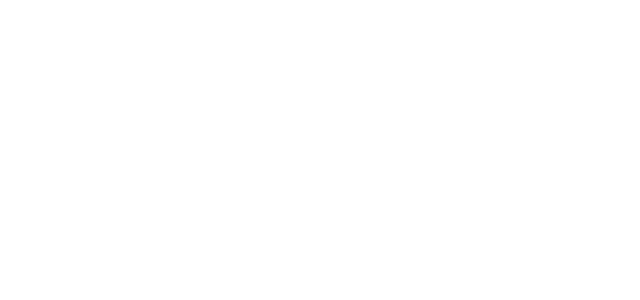
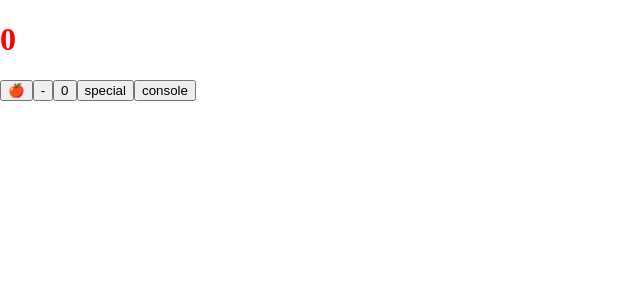
Before and after one commit to Ali-GreenHeart/fe13-react, a React (Vite) app: page /counter-with-reducer in a window 1280 px wide. Before the commit this address had no page. Shown: the top 300 px of the page, without its empty margins (0-640 px from the left). Built offline with nearby package versions, Linux system fonts and the light colour scheme.

Commit message:
add counter with reducer

```diff
--- /dev/null
+++ b/src/components/CounterWithReducer/index.jsx
@@ -0,0 +1,32 @@
+import { useReducer } from "react"
+
+const counterReducer = (count, action) => {
+    switch (action.type) {
+        case 'inc':
+            return count + 1
+        case "dec":
+            return count - 1
+        case 'reset':
+            return 0
+        case 'special':
+            const newEd = +prompt('ededi daxil edin: ')
+            return newEd;
+        default:
+            throw new Error('qaqa, action tipini duz vermemisen! bi cikka yat!')
+    }
+}
+
+const CounterWithReducer = ({ }) => {
+    const [count, dispatch] = useReducer(counterReducer, 0)
+    return (
+        <>
+            <h1>{count}</h1>
+            <button onClick={() => dispatch({ type: 'inc' })}>🍎</button>
+            <button onClick={() => dispatch({ type: 'dec' })}>-</button>
+            <button onClick={() => dispatch({ type: 'reset' })}>0</button>
+            <button onClick={() => dispatch({ type: 'special' })}>special</button>
+            <button onClick={() => console.log(count)}>console</button>
+        </>
+    )
+}
+export default CounterWithReducer
--- a/src/routing/index.jsx
+++ b/src/routing/index.jsx
@@ -5,6 +5,7 @@
 import Users from "../components/Users"
 import UserSingle from "../pages/UserSingle"
 import UsersWithReducer from "../pages/UsersWithReducer"
+import CounterWithReducer from "../components/CounterWithReducer"
 
 const Routing = () => {
     return (
@@ -14,6 +15,7 @@
                 <Route path="/about" element={<About />} />
                 <Route path="/calculator" element={<Calculator />} />
                 <Route path="/users" element={<Users />} />
+                <Route path="/counter-with-reducer" element={<CounterWithReducer />} />
                 <Route path="/users-with-reducer" element={<UsersWithReducer />} />
                 <Route path="/users/:id" element={<UserSingle />} />
             </Routes>
```
